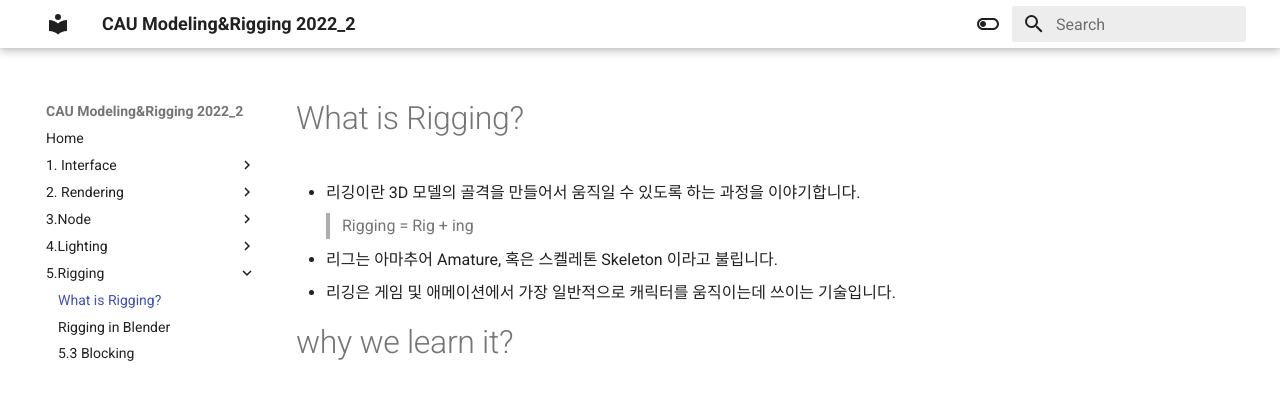
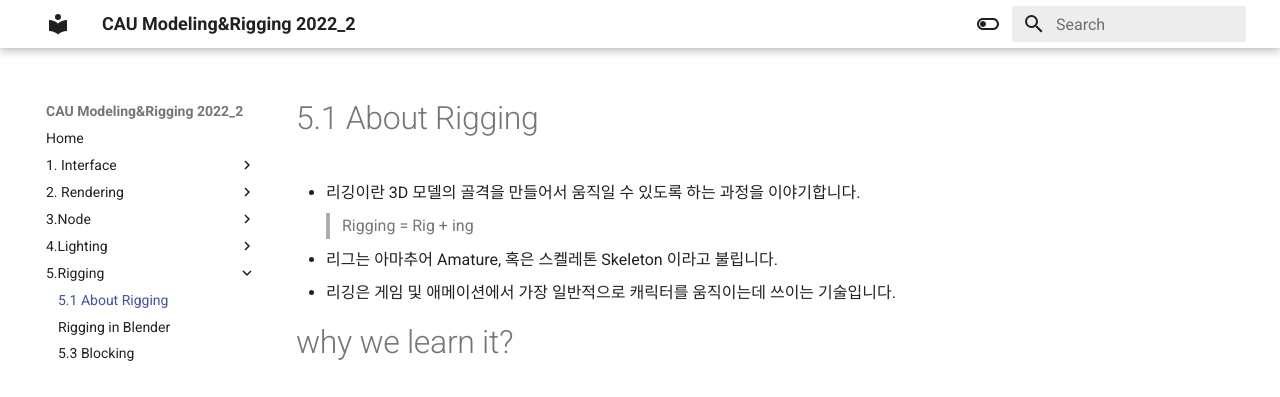
Before and after one commit to onmind/Ob, an MkDocs documentation site: the page built from docs/5.Rigging/5.1 About Rigging.md, in a window 1280 px wide. Shown: the top 397 px of the page. Built offline with MkDocs 1.6.1 and Material for MkDocs 9.7.7, drawn with Linux system fonts in a browser that asks for light colours.

Commit message:
title update

```diff
--- a/docs/5.Rigging/5.1 About Rigging.md
+++ b/docs/5.Rigging/5.1 About Rigging.md
@@ -1,4 +1,4 @@
-# What is Rigging?
+#5.1 About Rigging
 
 - 리깅이란 3D 모델의 골격을 만들어서 움직일 수 있도록 하는 과정을 이야기합니다.
 > Rigging = Rig + ing
--- a/docs/5.Rigging/5.3 Blocking.md
+++ b/docs/5.Rigging/5.3 Blocking.md
@@ -1,6 +1,6 @@
 <iframe width="700" height="400" src="https://www.youtube.com/embed/VpkysnkGd6A" title="Reference/Blocking/Spline/Render" frameborder="0" allow="accelerometer; autoplay; clipboard-write; encrypted-media; gyroscope; picture-in-picture" allowfullscreen></iframe>
 
-# What is Blocking?
+# 5.3 Blocking?
 - 블로킹 Blocking이란 주어진 장면 내에서 캐릭터 및 오브젝트의 타이밍, 포즈와 위치 등을 설정하기 위해 키 포즈를 만드는 애니메이션 기술입니다.
 - 대부분의 애니메이션 씬을 캐릭터로 구성할 때 기본적으로 작업하는 기법으로, 블로킹을 구성할 때는 캐릭터, 오브젝트 뿐만 아니라 카메라 및 샷의 흐름과 타이밍을 설정하기도 합니다.
 - 페이지의 삽입된 영상의 우측 상단 부분이 바로 블로킹의 예시입니다.
```
